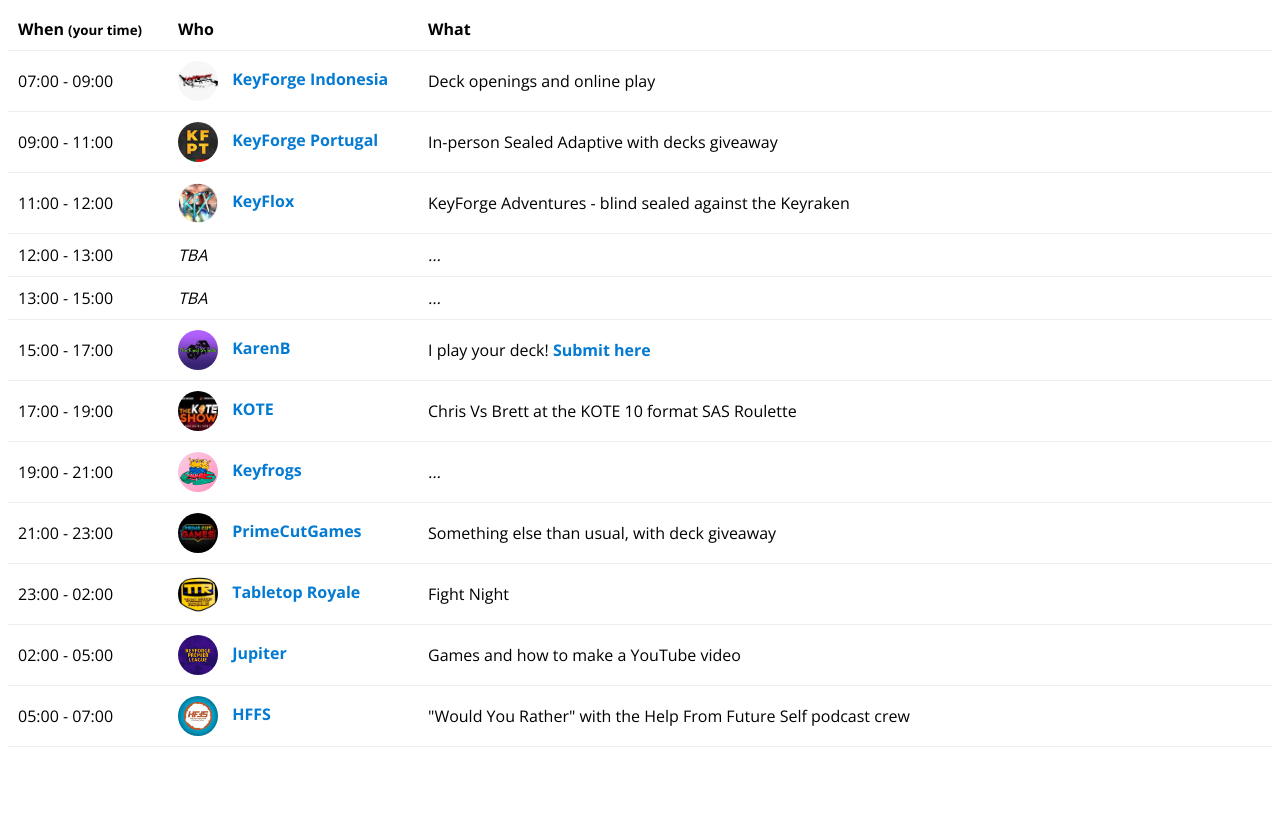
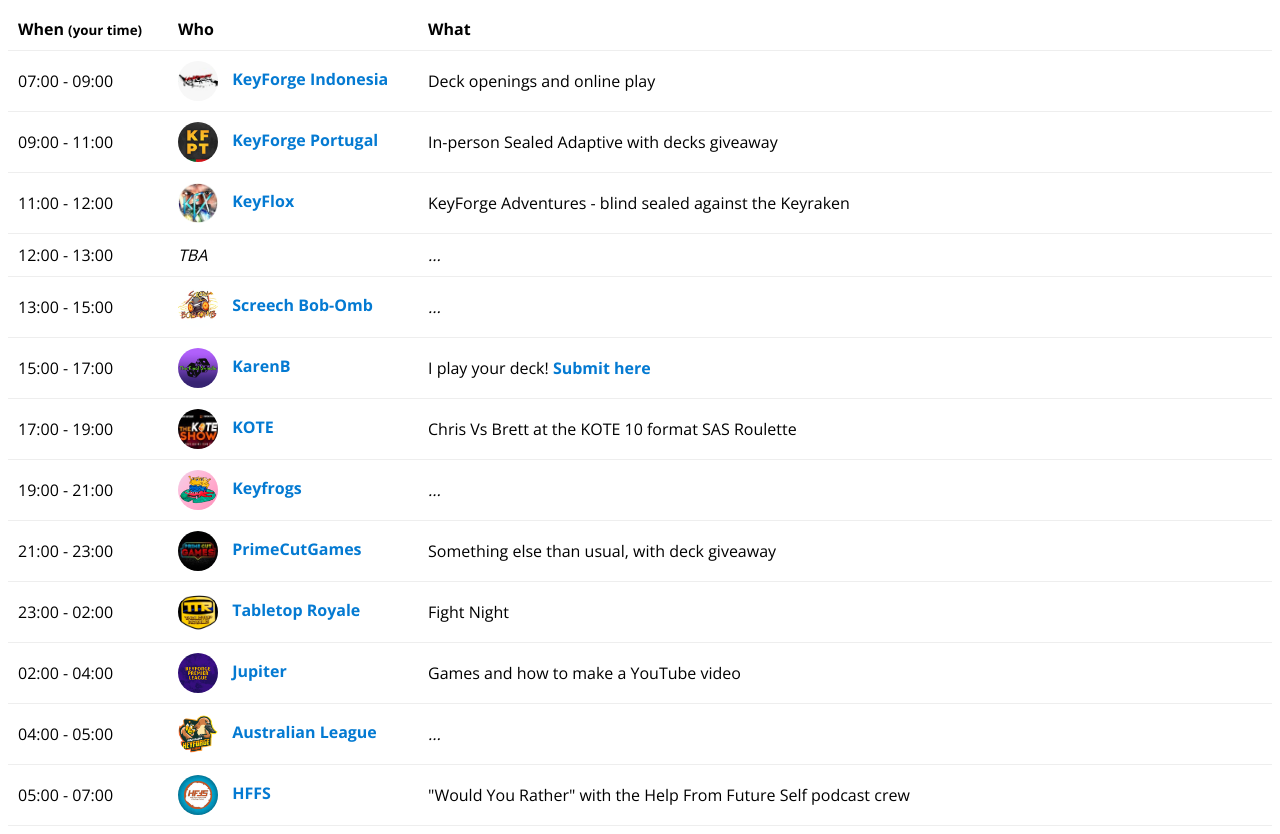
Before and after one commit to keyforge-portugal/24-schedule, a plain HTML site: page index.html in a window 1280 px wide. Before the commit the page ends 800 px from the top, so only its background shows below. Drawn offline with nearby package versions, Linux system fonts and the light colour scheme.

Commit message:
australia + screech

```diff
--- a/index.html
+++ b/index.html
@@ -52,7 +52,12 @@
 
         <tr>
           <td data-start-time="13:00" data-end-time="15:00"></td>
-          <td><i>TBA</i></td>
+          <td>
+            <a href="https://www.twitch.tv/screechbobomb" target="_blank">
+              <img src="screech.png" class="logo"/>
+              Screech Bob-Omb
+            </a>
+          </td>
           <td><i>...</i></td>
         </tr>
 
@@ -114,7 +119,7 @@
         </tr>
 
         <tr>
-          <td data-start-time="02:00" data-end-time="05:00"></td>
+          <td data-start-time="02:00" data-end-time="04:00"></td>
           <td>
             <a href="https://www.twitch.tv/kfpl_jupiter" target="_blank">
               <img src="jupiter.png" class="logo"/>
@@ -123,6 +128,18 @@
           </td>
           <td>Games and how to make a YouTube video</td>
         </tr>
+
+        <tr>
+          <td data-start-time="04:00" data-end-time="05:00"></td>
+          <td>
+            <a href="https://www.twitch.tv/australiankeyforgeleague" target="_blank">
+              <img src="australia.png" class="logo"/>
+              Australian League
+            </a>
+          </td>
+          <td><i>...</i></td>
+        </tr>
+
 
         <tr>
           <td data-start-time="05:00" data-end-time="07:00"></td>
```
Also changed, not shown: australia.png (added), screech.png (added).
